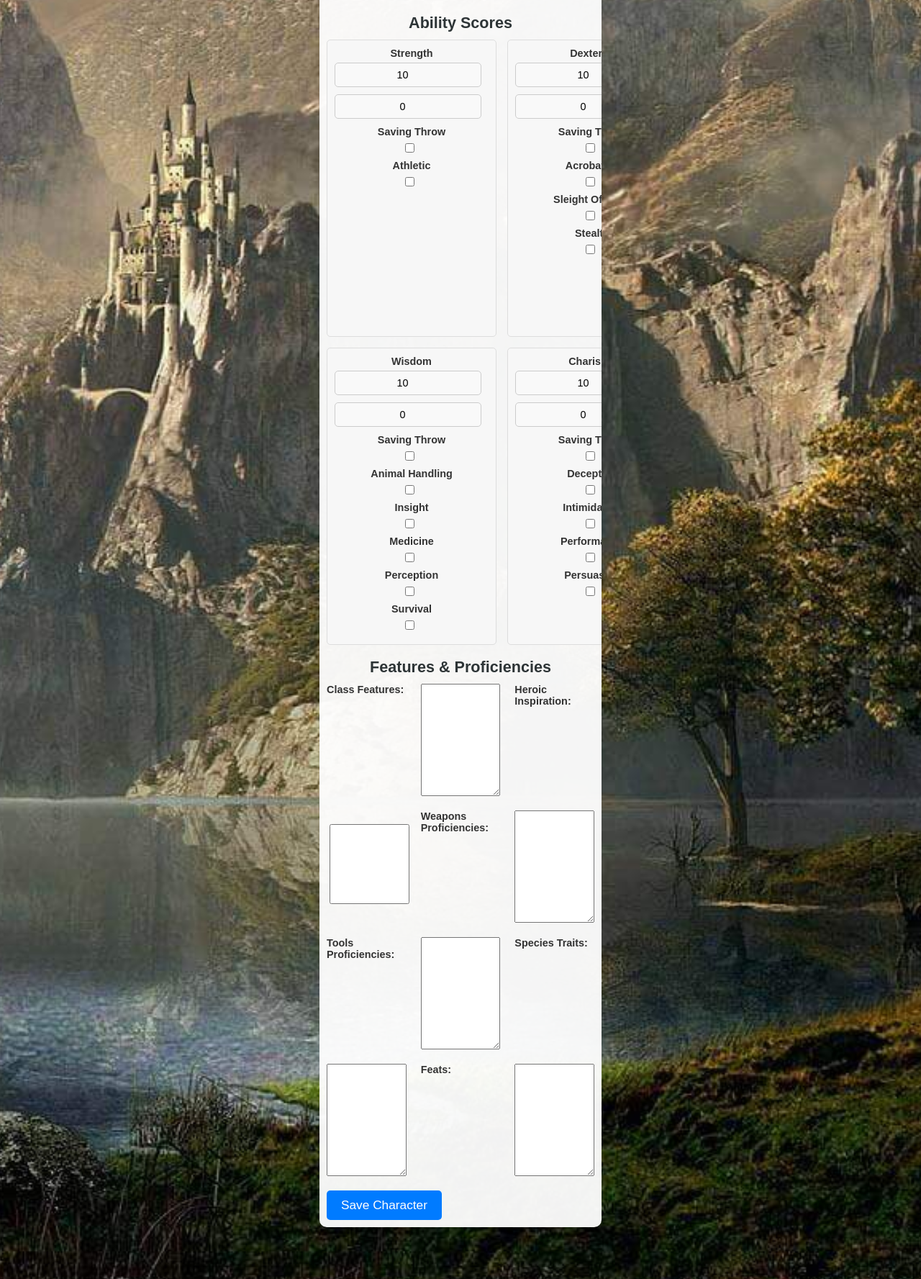
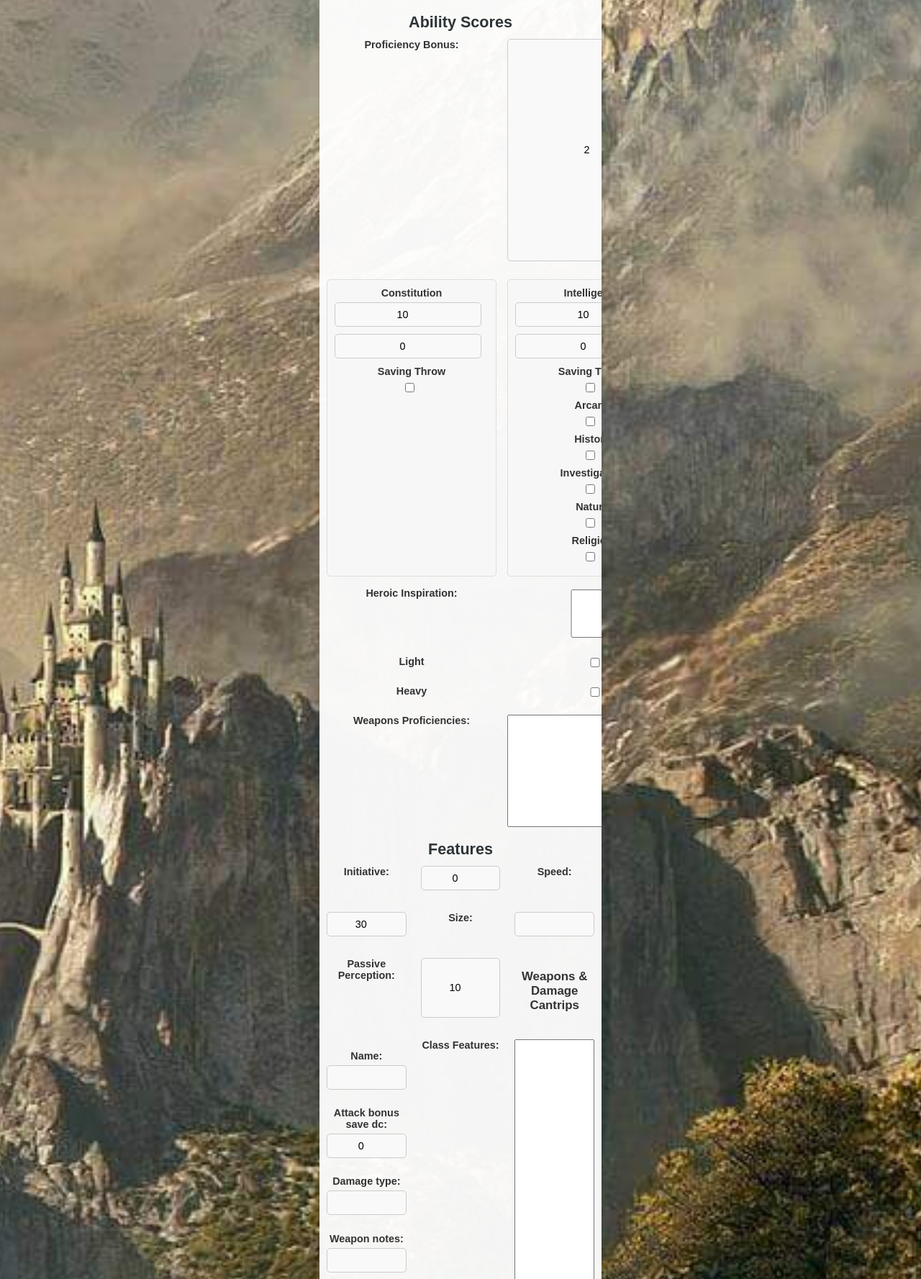
Before and after one commit to BiagiarelliAdriano/HeroesOfTheUniverse, a Django app: page /character/ in a window 1280 px wide. Shown: the part 1625-3402 px from the top of the page at 72% size. Run offline with Django 4.2, Linux system fonts and the light colour scheme; data that the repository does not hold is empty.

Commit message:
Add Weapons field in character sheet

```diff
--- a/static/css/styles.css
+++ b/static/css/styles.css
@@ -189,6 +189,7 @@ main {
     font-family: 'Arial', sans-serif;
     color: #333;
     overflow: hidden;
+    text-align: center;
 }
 
 /* Form Layout */
@@ -226,6 +227,7 @@ input, select {
     background-color: #f9f9f9;
     margin-bottom: 10px;
     box-sizing: border-box;
+    text-align: center;
 }
 
 input:focus, select:focus {
@@ -246,7 +248,7 @@ input:focus, select:focus {
 .combat-stats div {
     display: flex;
     flex-wrap: wrap;
-    gap: 20px;
+    gap: 5px;
     margin-top: 10px;
 }
 
@@ -297,7 +299,7 @@ input:focus, select:focus {
     border: 1px solid #ddd;
 }
 
-.ability label {
+.abilities label {
     font-weight: bold;
     display: block;
     margin-bottom: 5px;
--- a/universe/character_views.py
+++ b/universe/character_views.py
@@ -1,20 +1,26 @@
 from django.shortcuts import render, redirect, get_object_or_404
-from .forms import CharacterForm
-from .models import Character
+from .forms import CharacterForm, WeaponFormSet
+from .models import Character, Weapon
 
 def create_or_edit_character(request, character_id=None):
     if character_id:
         character = get_object_or_404(Character, id=character_id)
         form = CharacterForm(request.POST or None, instance=character)
+        weapon_formset = WeaponFormSet(request.POST or None, queryset=Weapon.objects.filter(character=character))
     else:
         character = Character()
         form = CharacterForm(request.POST or None)
+        weapon_formset = WeaponFormSet(request.POST or None)
 
-    if request.method == 'POST' and form.is_valid():
-        form.save()
+    if request.method == 'POST' and form.is_valid() and weapon_formset.is_valid():
+        character = form.save()
+        for weapon_form in weapon_formset:
+            weapon = weapon_form.save(commit=False)
+            weapon.character = character
+            weapon.save
         return redirect('character_detail', character_id=form.instance.id)
 
-    return render(request, 'universe/character.html', {'form': form})
+    return render(request, 'universe/character.html', {'form': form, 'weapon_formset': weapon_formset})
 
 def character_detail(request, character_id):
     character = Character.objects.get(id=character_id)
--- a/universe/forms.py
+++ b/universe/forms.py
@@ -1,5 +1,6 @@
 from django import forms
-from .models import Character
+from django.forms import modelformset_factory
+from .models import Character, Weapon
 
 class CharacterForm(forms.ModelForm):
     class Meta:
@@ -18,7 +19,14 @@ class CharacterForm(forms.ModelForm):
             'arcana_skill', 'history_skill', 'investigation_skill', 'nature_skill', 'religion_skill',
             'animal_handling_skill', 'insight_skill', 'medicine_skill', 'perception_skill', 'survival_skill',
             'deception_skill', 'intimidation_skill', 'performance_skill', 'persuasion_skill',
-            'class_features', 'heroic_inspiration', 'light_armor_training', 'medium_armor_training',
+            'class_features_1', 'class_features_2', 'heroic_inspiration', 'light_armor_training', 'medium_armor_training',
             'heavy_armor_training', 'shield_armor_training', 'weapons_proficiencies', 'tools_proficiencies',
             'species_traits', 'feats',
         ]
+
+class WeaponForm(forms.ModelForm):
+    class Meta:
+        model = Weapon
+        fields = ['name', 'attack_bonus_save_dc', 'damage_type', 'weapon_notes']
+
+WeaponFormSet = modelformset_factory(Weapon, form=WeaponForm, extra=3)
--- a/universe/models/character_models.py
+++ b/universe/models/character_models.py
@@ -75,7 +75,8 @@ class Character(models.Model):
     persuasion_skill = models.BooleanField(default=False)
 
     # Features And Proficiencies
-    class_features = models.TextField(blank=True, null=True)
+    class_features_1 = models.TextField(blank=True, null=True)
+    class_features_2 = models.TextField(blank=True, null=True)
     heroic_inspiration = models.BooleanField(default=False)
     light_armor_training = models.BooleanField(default=False)
     medium_armor_training = models.BooleanField(default=False)
--- a/universe/templates/universe/character.html
+++ b/universe/templates/universe/character.html
@@ -10,10 +10,10 @@
             <div class="character-header-info">
                 <label for="id_name">Name:</label>
                 {{ form.name }}
+                <label for="id_background">Background:</label>
+                {{ form.background }}
                 <label for="id_species">Species:</label>
                 {{ form.species }}
-                <label for="id_background">Background:</label>
-                {{ form.background }}
                 <label for="id_character_class">Class:</label>
                 {{ form.character_class }}
                 <label for="id_subclass">Subclass:</label>
@@ -27,27 +27,11 @@
 
         <!-- Combat Stats -->
         <section class="combat-section">
-            <h2 class="character-info-title">Combat Information</h2>
             <div class="combat-stats">
                 <label for="id_armor_class">Armor Class:</label>
                 {{ form.armor_class }}
                 <label for="id_shield">Shield:</label>
                 {{ form.shield }}
-                <label for="id_initiative">Initiative:</label>
-                {{ form.initiative }}
-                <label for="id_speed">Speed:</label>
-                {{ form.speed }}
-                <label for="id_size">Size:</label>
-                {{ form.size }}
-                <label for="id_passive_perception">Passive Perception:</label>
-                {{ form.passive_perception }}
-                <label for="id_proficiency_bonus">Proficiency Bonus:</label>
-                {{ form.proficiency_bonus }}
-            </div>
-        </section>
-
-        <!-- Hit Points -->
-        <section class="hit-points-section">
                 <h2 class="character-info-title">Hit Points</h2>
                 <div class="hit-points">
                     <label for="id_current_hit_points">Current HP:</label>
@@ -61,10 +45,6 @@
                     <label for="id_max_hit_dice">Max Hit Dice:</label>
                     {{ form.max_hit_dice }}
                 </div>
-        </section>
-
-        <!-- Death Saves -->
-        <section class="death-saves-section">
                 <h2 class="character-info-title">Death Saves</h2>
                 <div class="death-saves">
                     <label for="id_death_save_successes">Successes:</label>
@@ -72,12 +52,15 @@
                     <label for="id_death_save_failures">Failures:</label>
                     {{ form.death_save_failures }}
                 </div>
+            </div>
         </section>
 
         <!-- Abilities -->
         <section class="abilities-section">
             <h2 class="character-info-title">Ability Scores</h2>
             <div class="abilities">
+                <label for="id_proficiency_bonus">Proficiency Bonus:</label>
+                {{ form.proficiency_bonus }}
                 <div class="ability">
                     <label>Strength</label>
                     {{ form.strength_score }}
@@ -132,21 +115,44 @@
                     <label>Performance</label>{{ form.performance_skill }}
                     <label>Persuasion</label>{{ form.persuasion_skill }}
                 </div>
+                <label for="id_heroic_inspiration">Heroic Inspiration:</label>
+                {{ form.heroic_inspiration }}
+                <h2 class="character-info-title">Equipment Training & Proficiencies</h2>
+                <label>Armor Training</label>
+                <label>Light</label>{{ form.light_armor_training }}
+                <label>Medium</label>{{ form.medium_armor_training }}
+                <label>Heavy</label>{{ form.heavy_armor_training }}
+                <label>Shield</label>{{ form.shield_armor_training }}
+                <label for="id_weapons_proficiencies">Weapons Proficiencies:</label>
+                {{ form.weapons_proficiencies }}
+                <label for="id_tools_proficiencies">Tools Proficiencies:</label>
+                {{ form.tools_proficiencies }}
             </div>
         </section>
 
         <!-- Features & Proficiencies -->
         <section class="features-section">
-            <h2 class="character-info-title">Features & Proficiencies</h2>
+            <h2 class="character-info-title">Features</h2>
             <div class="features">
+                <label for="id_initiative">Initiative:</label>
+                {{ form.initiative }}
+                <label for="id_speed">Speed:</label>
+                {{ form.speed }}
+                <label for="id_size">Size:</label>
+                {{ form.size }}
+                <label for="id_passive_perception">Passive Perception:</label>
+                {{ form.passive_perception }}
+                <h3>Weapons & Damage Cantrips</h3>
+                <div class="weapon-formset">
+                    {% for weapon_form in weapon_formset %}
+                    <div class="weapon">
+                        {{ weapon_form.as_p }}
+                    </div>
+                    {% endfor %}
+                </div>
                 <label for="id_class_features">Class Features:</label>
-                {{ form.class_features }}
-                <label for="id_heroic_inspiration">Heroic Inspiration:</label>
-                {{ form.heroic_inspiration }}
-                <label for="id_weapons_proficiencies">Weapons Proficiencies:</label>
-                {{ form.weapons_proficiencies }}
-                <label for="id_tools_proficiencies">Tools Proficiencies:</label>
-                {{ form.tools_proficiencies }}
+                {{ form.class_features_1 }}
+                {{ form.class_features_2 }}
                 <label for="id_species_traits">Species Traits:</label>
                 {{ form.species_traits }}
                 <label for="id_feats">Feats:</label>
```
Also changed, not shown: universe/migrations/0003_rename_class_features_character_class_features_1_and_more.py (added). Lines whose indentation alone changed are shown as unchanged.
